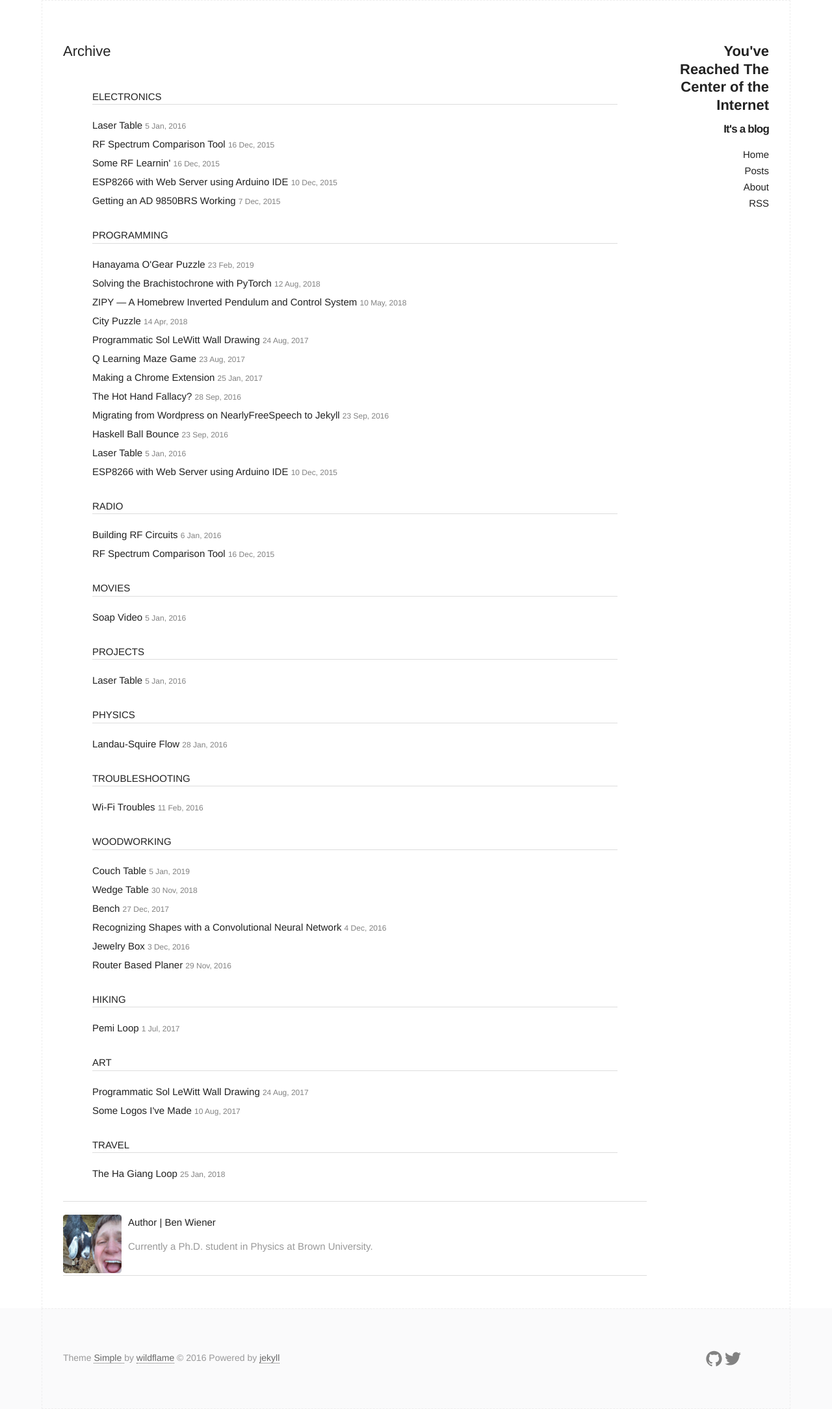
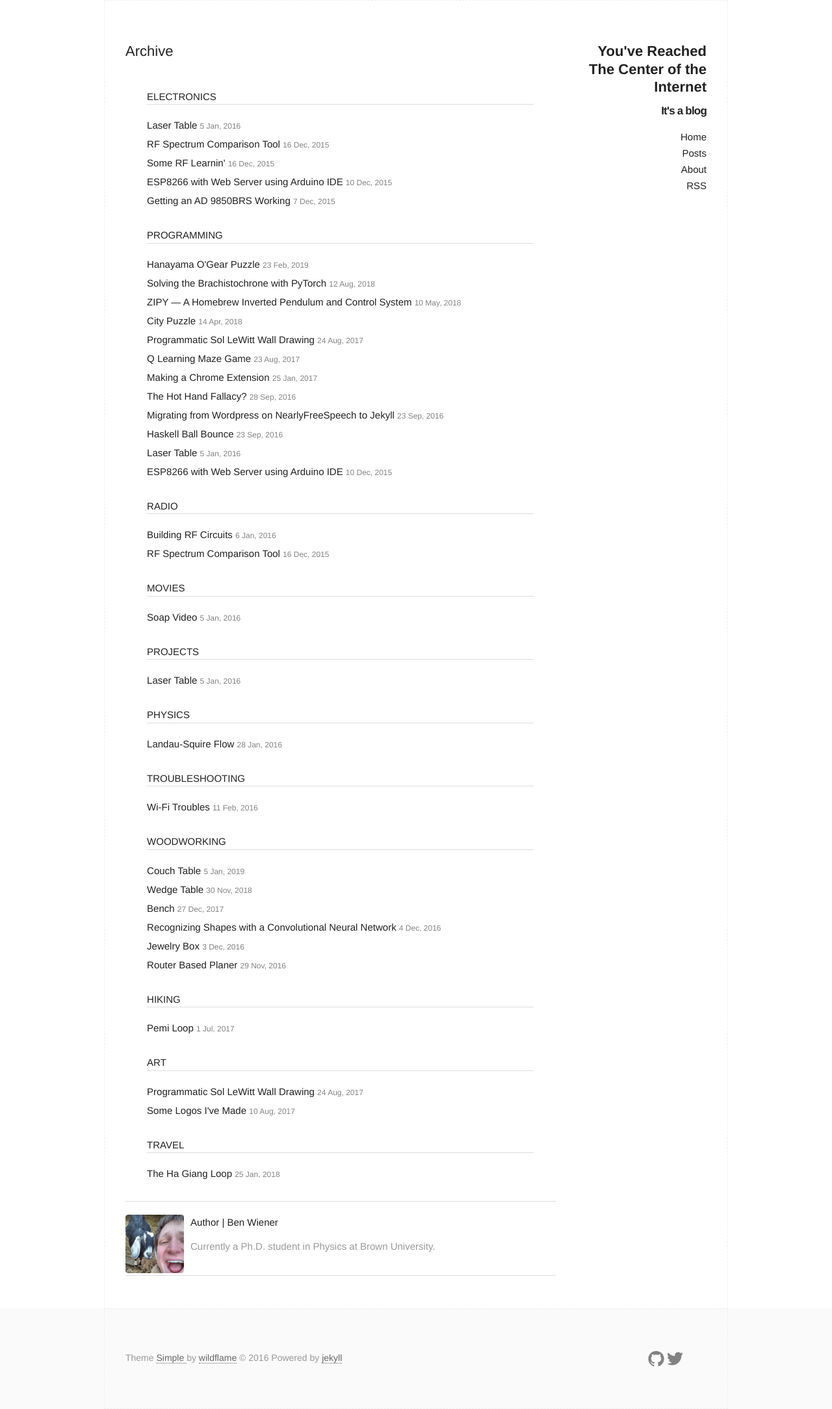
Before and after one commit to ishmandoo/ishmandoo.github.io, a Jekyll site: the page built from archive.html, in a window 1280 px wide. Shown: the whole page at 65% size. Built offline with Jekyll 4.4.1, drawn with Linux system fonts in a browser that asks for light colours.

Commit message:
tweaked layout back to original

```diff
--- a/_layouts/default.html
+++ b/_layouts/default.html
@@ -5,11 +5,11 @@
   <body>
     <div class="page-content">
       <div class="container">
-        <div class="two columns">
+        <div class="three columns">
           {% include header.html %}
         </div>
 
-        <div class="ten columns" style="z-index:100;">
+        <div class="nine columns" style="z-index:100;">
           <div class="wrapper">
             {{ content }}
           </div>
--- a/_sass/_base.scss
+++ b/_sass/_base.scss
@@ -40,7 +40,7 @@
 .container {
   position:relative;
   width: 100%;
-  max-width: 1280px;
+  max-width: 960px;
   margin: 0 auto;
   padding: 10px 10px;
   box-sizing: border-box;
```
